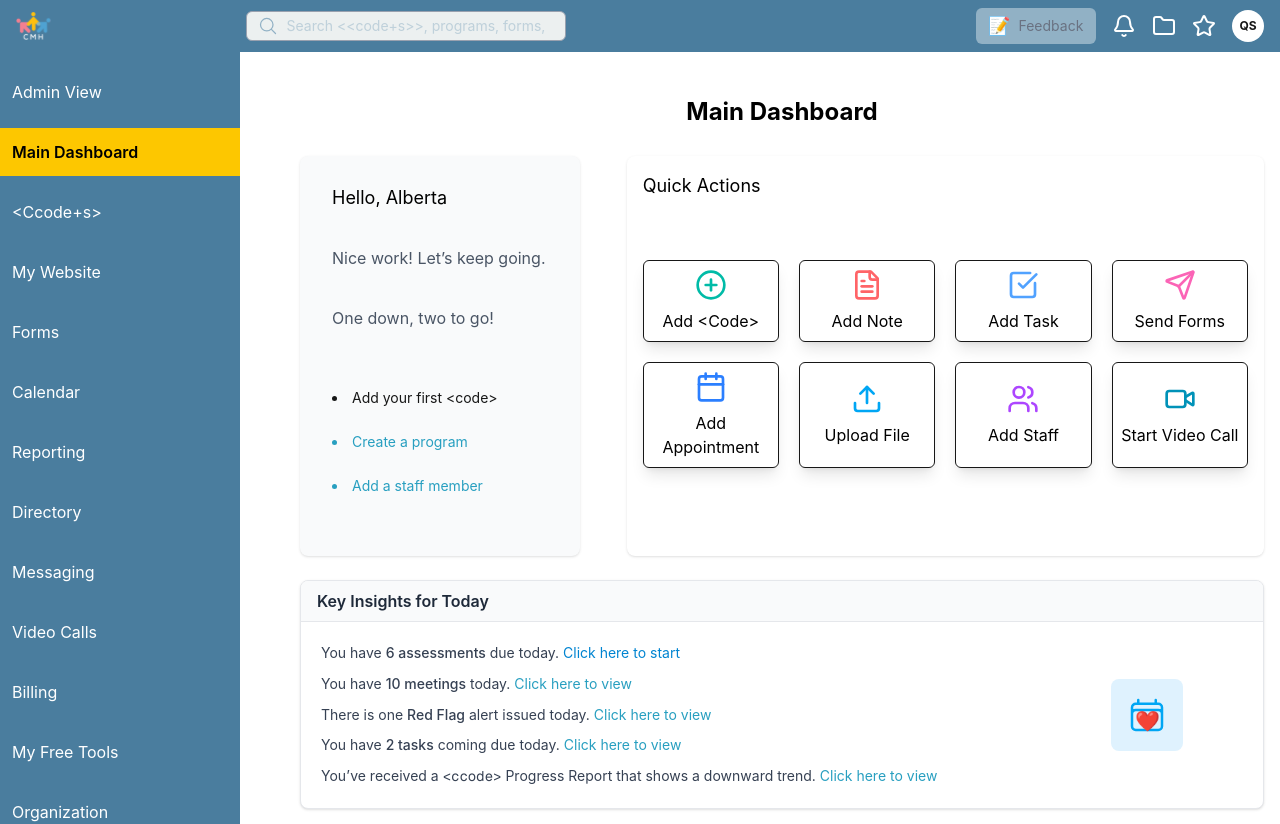
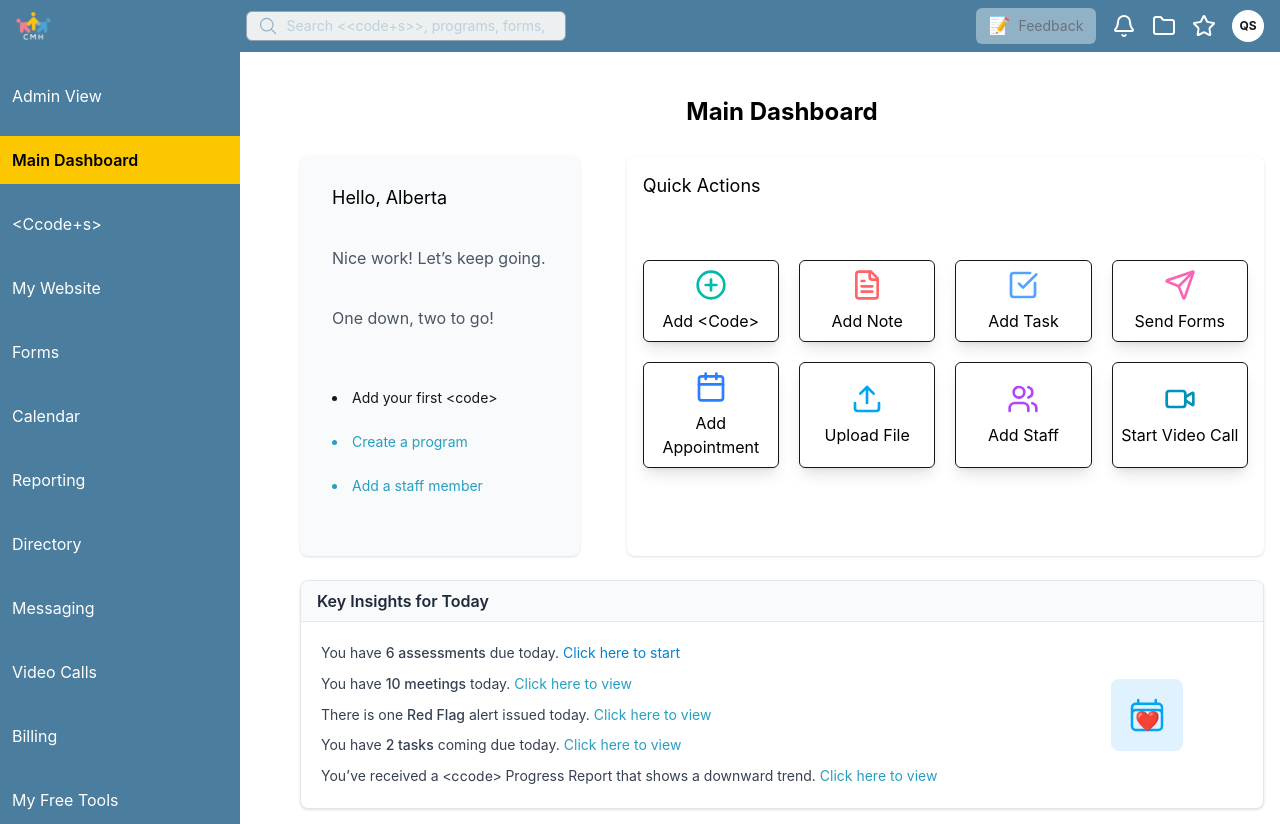
Before and after one commit to Shahzaib00721/testfile10, a Next.js app: page / in a window 1280 px wide. Shown: the top 824 px of the page. Built offline with nearby package versions, Linux system fonts and the light colour scheme.

Commit message:
Updated project code inside submodule

```diff
--- a/src/app/components/Slider.jsx
+++ b/src/app/components/Slider.jsx
@@ -20,9 +20,9 @@ export default function Sidebar() {
   ];
 
   return (
-    <aside className=" bg-[#4A7D9E] text-white font-normal w-60 min-h-screen py-4 hidden md:block">
+    <aside className=" bg-[#4A7D9E] text-white font-normal w-60 min-h-screen py-5 hidden md:block">
 
-      <nav className="space-y-3">
+      <nav className="space-y-4">
         {menu.map((item, i) => (
           <div
             key={i}
--- a/src/app/page.tsx
+++ b/src/app/page.tsx
@@ -12,13 +12,13 @@ export default function Home() {
    <div>
      <Navbar/>
    </div>
-    <div className="flex min-h-screen bg-white">
+    <div className="flex min-h-screen    bg-white">
 
       {/* Sidebar */}
       <Slider/>
 
       {/* Main Content */}
-      <main className="flex-1 p-4 md:pl-15 space-y-4">
+      <main className="flex-1 p-4 md:pl-15 space-y-3">
         <h1 className="text-2xl text-black text-center font-bold my-7">Main Dashboard</h1>
 
         <div className="grid md:grid-cols-3 gap-4">
```
